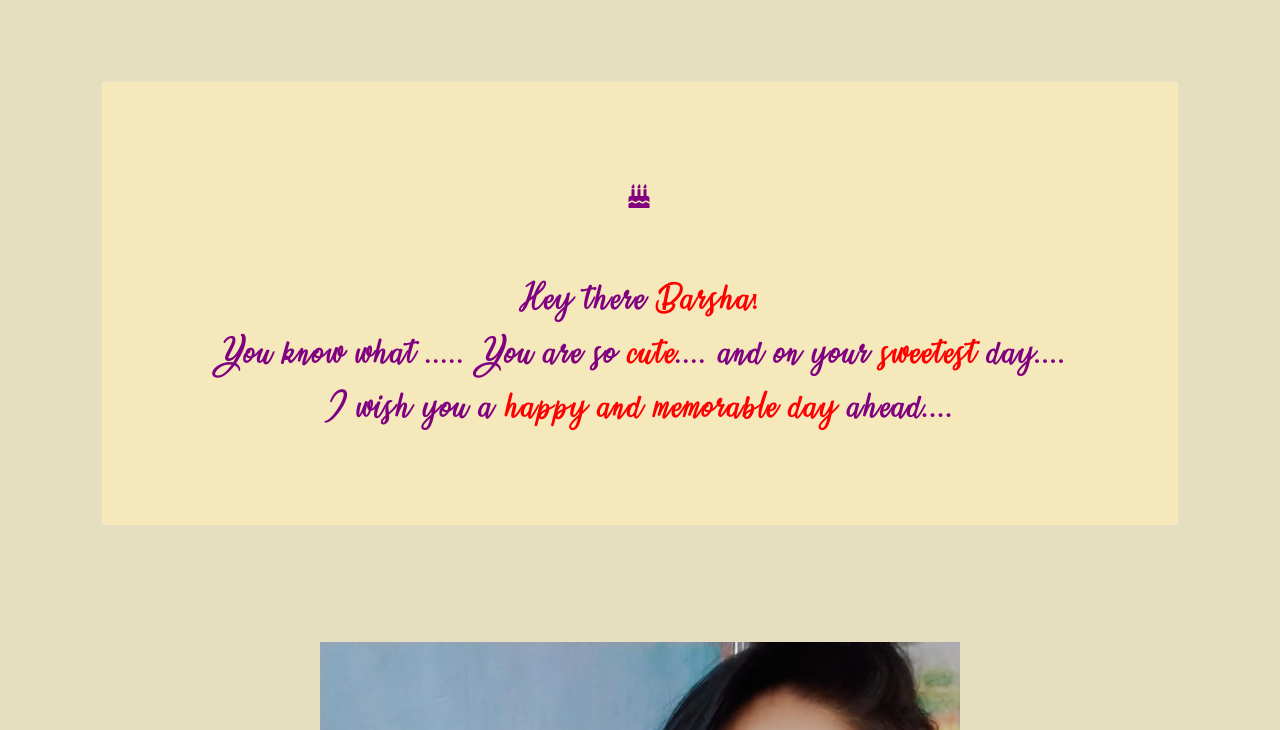
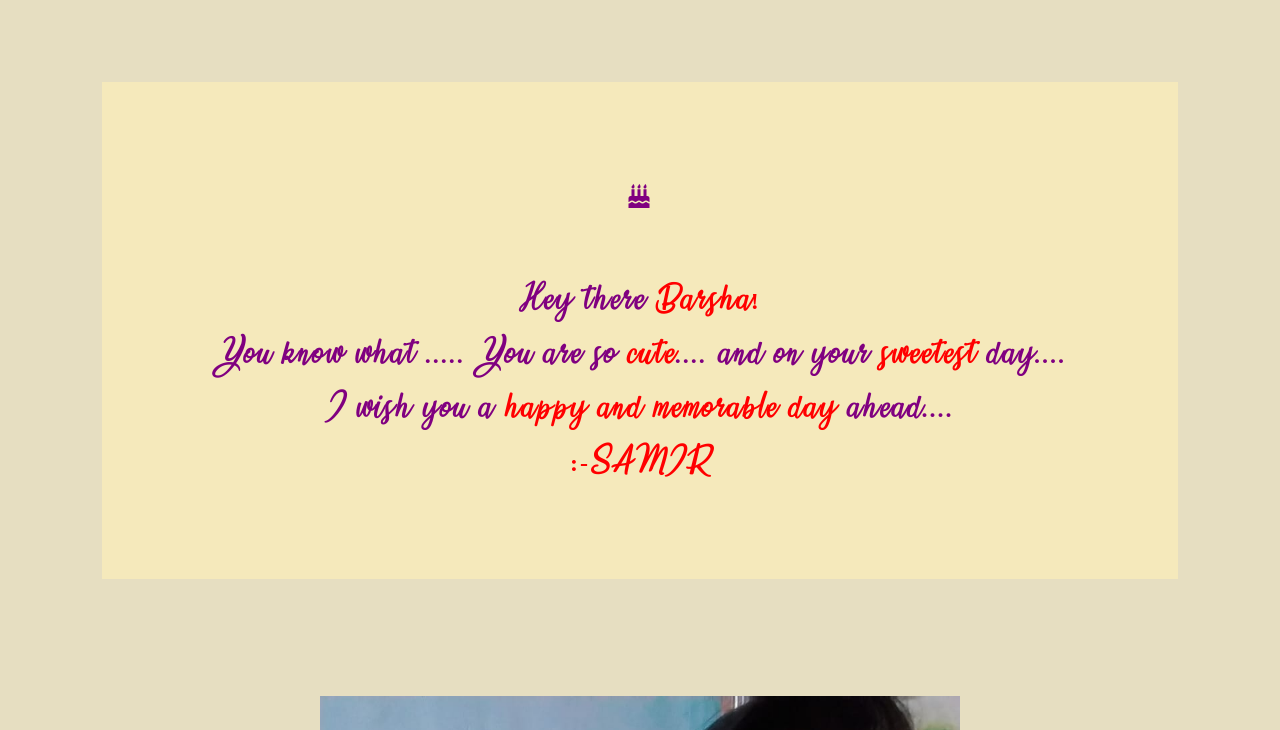
Before and after one commit to Secrettsantaa/secrettsantaa.github.io, a plain HTML site: page pic.html in a window 1280 px wide. Shown: the part 70-800 px from the top of the page. Drawn offline with nearby package versions, Linux system fonts and the light colour scheme.

Commit message:
Update pic.html

```diff
--- a/pic.html
+++ b/pic.html
@@ -21,7 +21,8 @@
             <div class="det"><h2>
                 Hey there <b>Barsha!</b> <br>
                 You know what .....  You are so <b>cute</b>.... and on your <b>sweetest</b> day.... <br>
-                I wish you a <b>happy and memorable day</b> ahead....
+                I wish you a <b>happy and memorable day</b> ahead.... <br>
+                <b>:-SAMIR<b>
             </h2></div>
         </div>
        <center>
```
